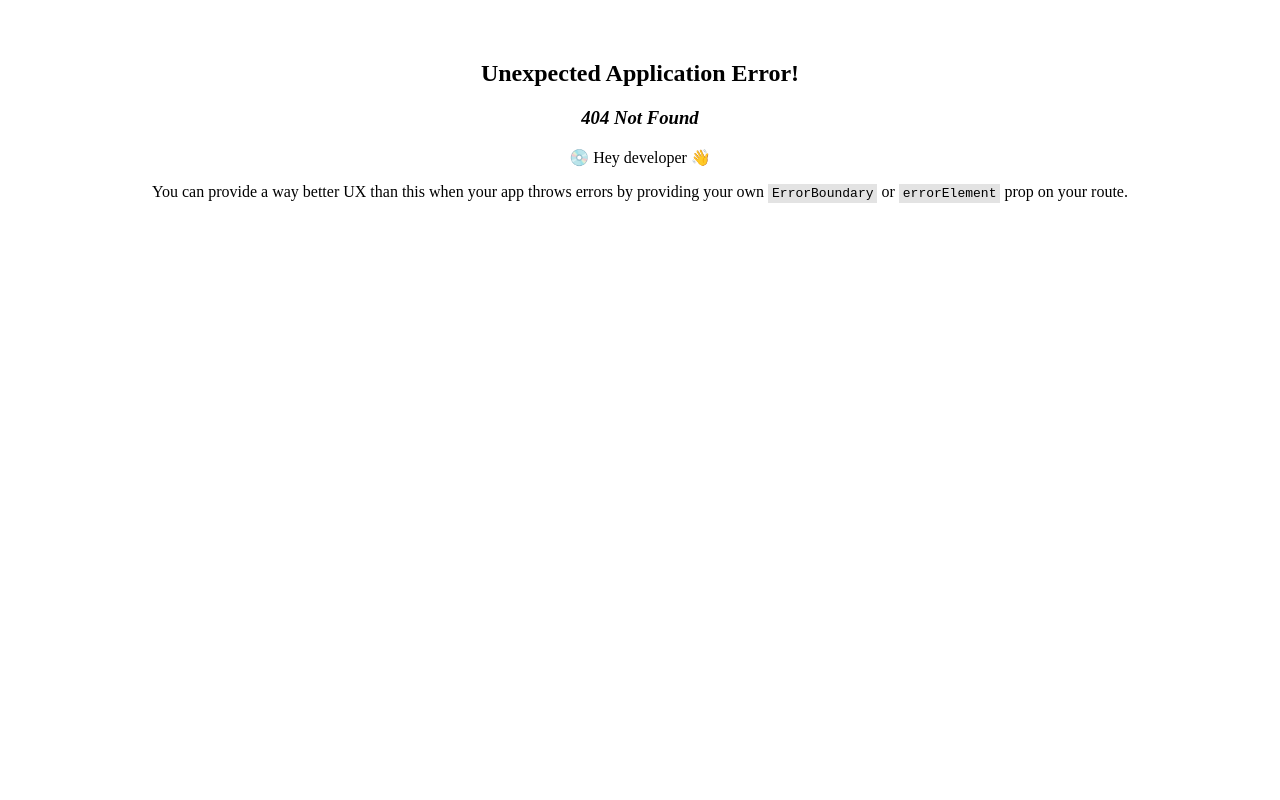
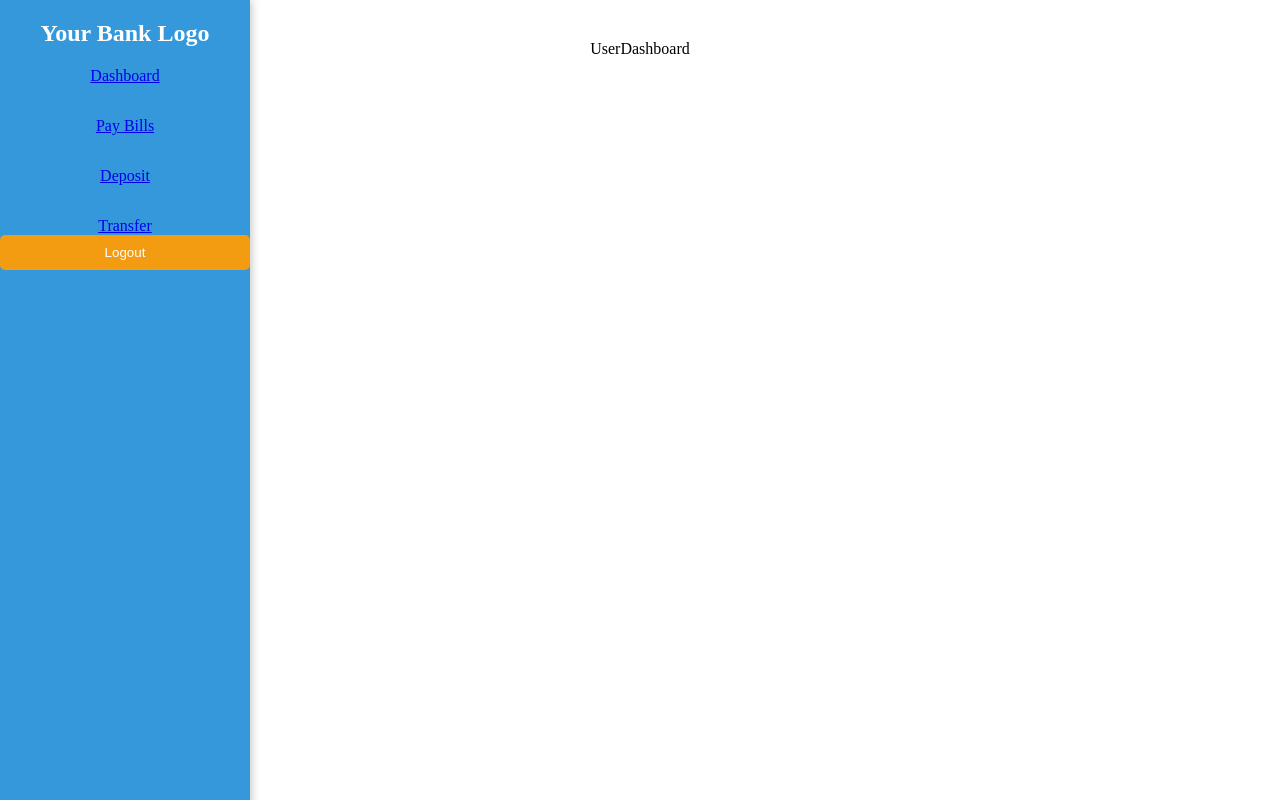
Before and after one commit to Julzzzzzz/BMO, a React (Vite) app: page /user/dashboard in a window 1280 px wide. Before the commit this address had no page. Built offline with nearby package versions, Linux system fonts and the light colour scheme.

Commit message:
user login using local storage + user navbar

```diff
--- a/src/App.jsx
+++ b/src/App.jsx
@@ -10,6 +10,12 @@ import Reports from './admin-components/Reports';
 import Settings from './admin-components/Settings';
 import AdminOverview from './admin-components/AdminOverview';
 import NewUser from './admin-components/NewUser';
+import UserNavbar from './user-components/UserNavbar';
+import UserDashboard from './user-page/UserDashboard';
+import UserPaybills from './user-components/UserPaybills';
+import UserDeposit from './user-components/UserDeposit';
+import UserTransfer from './user-components/UserTransfer';
+
 
 // function App() {
 
@@ -75,6 +81,12 @@ const router = createBrowserRouter(
       <Route path='new-user'index element = {<NewUser />} />
       <Route path='add-user'index element = {<AddUser />} />
     </Route>
+    <Route path='/user' element={<UserNavbar />}>
+      <Route path='dashboard' index element={<UserDashboard />} />
+      <Route path='pay-bills' index element={<UserPaybills />} />
+      <Route path='deposit' index element={<UserDeposit />} />
+      <Route path='transfer' index element={<UserTransfer />} />
+    </Route>
  </>
 ))
 
--- a/src/admin-components/AddUser.jsx
+++ b/src/admin-components/AddUser.jsx
@@ -13,6 +13,7 @@ export default function AddUser() {
     firstName:getFormData('firstName'),
     lastName:getFormData('lastName'),
     email:getFormData('email'),
+    username:getFormData('userName'),
     password:getFormData('password'),
     initialDeposit:getFormData('initialDeposit')
   }
@@ -34,26 +35,31 @@ export default function AddUser() {
         <form onSubmit={handleSubmit}>
           <label>
           First Name:
-          <input type='text' name='firstName' placeholder='First Name'></input>
+          <input type='text' name='firstName' placeholder='First Name' autoComplete="off"></input>
           </label>
 
           <label> Last Name:
-          <input type='text' name='lastName' placeholder='Last Name'></input>
+          <input type='text' name='lastName' placeholder='Last Name' autoComplete="off"></input>
           </label>
 
           <label>
           Email:
-          <input type='email' name='email' placeholder='Email'></input>
+          <input type='email' name='email' placeholder='Email' autoComplete="off"></input>
           </label>
 
           <label>
           Initial Deposit:
-          <input type='number' name='initialDeposit' placeholder='Amount'></input>
+          <input type='number' name='initialDeposit' placeholder='Amount' autoComplete="off"></input>
+          </label>
+
+          <label>
+          User Name:
+          <input type='text' name='userName' placeholder='User Name' autoComplete="off"></input>
           </label>
 
           <label>
           Password:
-          <input type='password' name='password' placeholder='Password'></input>
+          <input type='password' name='password' placeholder='Password' autoComplete="off"></input>
           </label>
 
         <button  type='submit'>Add</button>
--- a/src/admin-page/Login.jsx
+++ b/src/admin-page/Login.jsx
@@ -10,15 +10,24 @@ const [password, setPassword] = useState('')
 const navigate = useNavigate()
 const [loginAttempted, setLoginAttempted] = useState(false)
 
-const userName = 'admin'
-const correctPassword = 'admin123'
+// const userName =
+// const correctPassword = 'admin123'
 
 function handleSubmit(e){
     e.preventDefault()
     setLoginAttempted(true)
 
-if (username === userName && password === correctPassword) {
-    console.log('logged in successfully')
+    const users = JSON.parse(localStorage.getItem('users')) || []
+    const user = users.find(user => user.username === username && user.password === password)
+
+
+if (user) {
+    console.log('logged in as user')
+    setLogin(true)
+    navigate('/user')
+} else if
+    (username === 'admin' && password === 'admin123') {
+    console.log('logged in as admin')
     setLogin(true)
     navigate('/')
 } else {
--- /dev/null
+++ b/src/user-components/UserDeposit.jsx
@@ -0,0 +1,7 @@
+import React from 'react'
+
+export default function UserDeposit() {
+  return (
+    <div>UserDeposit</div>
+  )
+}
--- /dev/null
+++ b/src/user-components/UserNavbar.jsx
@@ -0,0 +1,47 @@
+import React from 'react'
+import '/src/styles/AdminNavbar.css'
+import { NavLink, Navigate, Outlet, useNavigate } from 'react-router-dom';
+
+export default function UserNavbar() {
+
+const navigate = useNavigate()
+const handleLogout = () => {
+navigate('/login')
+}
+
+  return (<>
+  <div className='wrapper'>
+    <div className='navigate'>
+    <nav className="navbar">
+
+      <div className="navbar-container">
+
+        <div className="navbar-logo">Your Bank Logo</div>
+        <div className="navbar-links">
+          <NavLink to="/user/dashboard" >Dashboard</NavLink>
+          <NavLink to="/user/pay-bills" >Pay Bills</NavLink>
+          <NavLink to="/user/deposit" >Deposit</NavLink>
+          <NavLink to="/user/transfer" >Transfer</NavLink>
+
+        </div>
+    </div>
+
+            <button className='logoutBTN'
+                    onClick={handleLogout}
+            >
+              Logout
+            </button>
+
+    </nav>
+    </div>
+
+    <div className='content'>
+    <Outlet/>
+    </div>
+  </div>
+
+
+
+ </>
+  );
+};
--- /dev/null
+++ b/src/user-components/UserPaybills.jsx
@@ -0,0 +1,7 @@
+import React from 'react'
+
+export default function UserPaybills() {
+  return (
+    <div>UserPaybills</div>
+  )
+}
--- /dev/null
+++ b/src/user-components/UserTransfer.jsx
@@ -0,0 +1,7 @@
+import React from 'react'
+
+export default function UserTransfer() {
+  return (
+    <div>UserTransfer</div>
+  )
+}
--- /dev/null
+++ b/src/user-page/UserDashboard.jsx
@@ -0,0 +1,7 @@
+import React from 'react'
+
+export default function UserDashboard() {
+  return (
+    <div>UserDashboard</div>
+  )
+}
```
